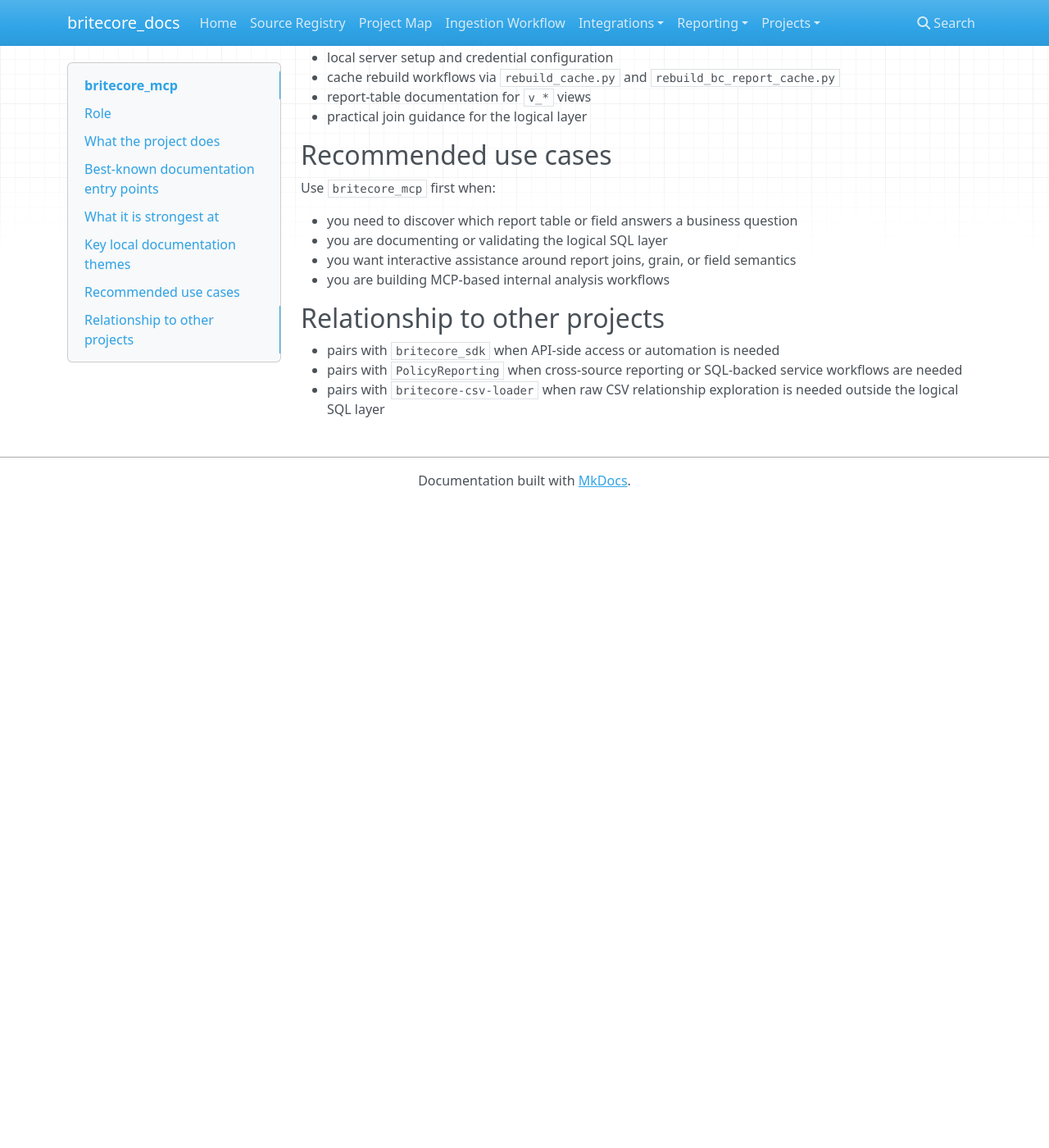
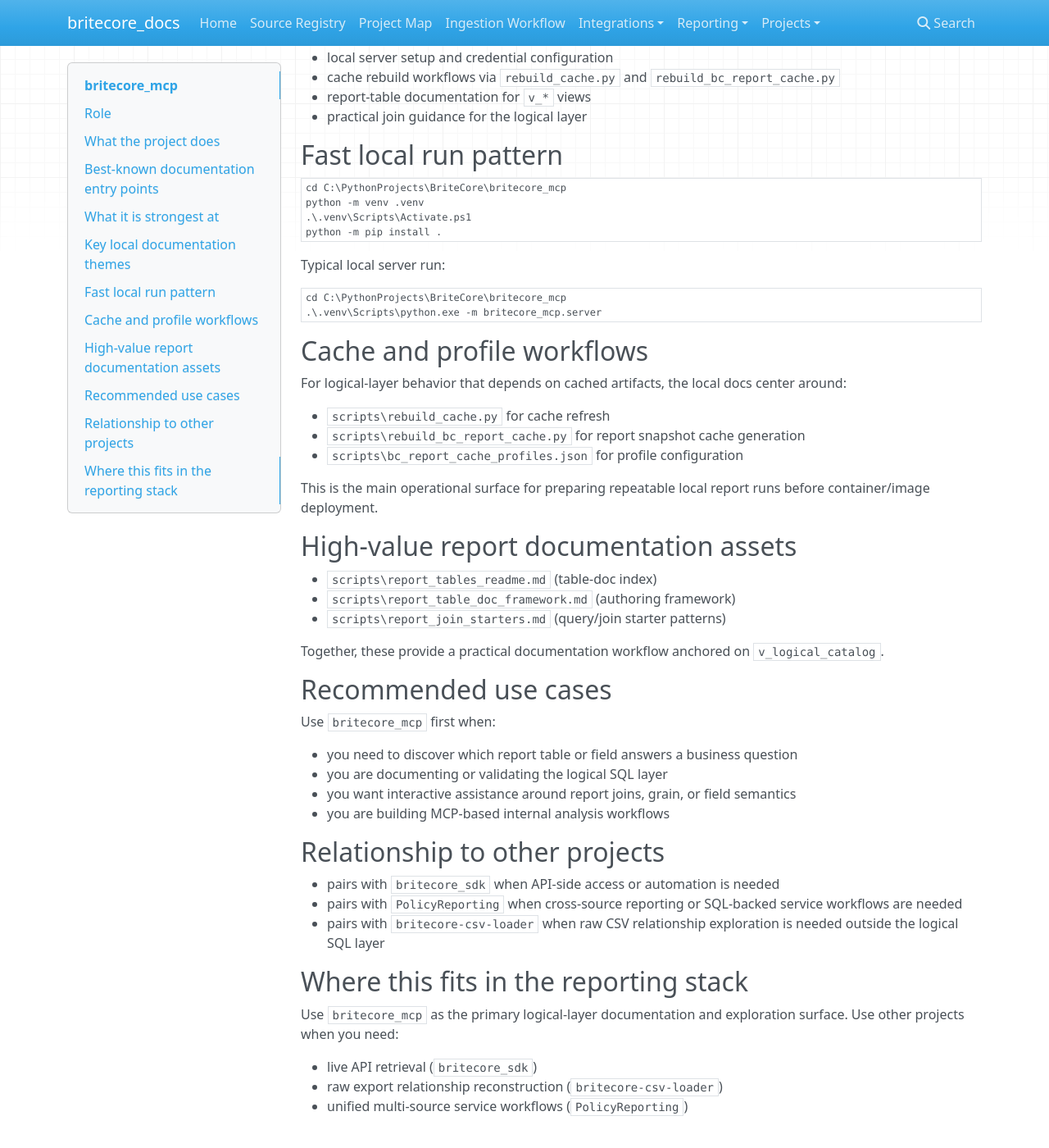
Before and after one commit to sshimek42/britecore_docs, an MkDocs documentation site: the page built from docs/projects/britecore_mcp.md, in a window 1280 px wide and 1400 px high, scrolled down 772 px. Shown: the whole window at 82% size. Built offline with MkDocs 1.6.1, drawn with Linux system fonts in a browser that asks for light colours; nearby versions of some CDN libraries; before the commit the page ends 1386 px from its top, so only the background shows below that.

Commit message:
Expand MCP and PolicyReporting project docs

````diff
--- a/docs/projects/britecore_mcp.md
+++ b/docs/projects/britecore_mcp.md
@@ -35,6 +35,40 @@
 - report-table documentation for `v_*` views
 - practical join guidance for the logical layer
 
+## Fast local run pattern
+
+```powershell
+cd C:\PythonProjects\BriteCore\britecore_mcp
+python -m venv .venv
+.\.venv\Scripts\Activate.ps1
+python -m pip install .
+```
+
+Typical local server run:
+
+```powershell
+cd C:\PythonProjects\BriteCore\britecore_mcp
+.\.venv\Scripts\python.exe -m britecore_mcp.server
+```
+
+## Cache and profile workflows
+
+For logical-layer behavior that depends on cached artifacts, the local docs center around:
+
+- `scripts\rebuild_cache.py` for cache refresh
+- `scripts\rebuild_bc_report_cache.py` for report snapshot cache generation
+- `scripts\bc_report_cache_profiles.json` for profile configuration
+
+This is the main operational surface for preparing repeatable local report runs before container/image deployment.
+
+## High-value report documentation assets
+
+- `scripts\report_tables_readme.md` (table-doc index)
+- `scripts\report_table_doc_framework.md` (authoring framework)
+- `scripts\report_join_starters.md` (query/join starter patterns)
+
+Together, these provide a practical documentation workflow anchored on `v_logical_catalog`.
+
 ## Recommended use cases
 
 Use `britecore_mcp` first when:
@@ -49,3 +83,11 @@
 - pairs with `britecore_sdk` when API-side access or automation is needed
 - pairs with `PolicyReporting` when cross-source reporting or SQL-backed service workflows are needed
 - pairs with `britecore-csv-loader` when raw CSV relationship exploration is needed outside the logical SQL layer
+
+## Where this fits in the reporting stack
+
+Use `britecore_mcp` as the primary logical-layer documentation and exploration surface. Use other projects when you need:
+
+- live API retrieval (`britecore_sdk`)
+- raw export relationship reconstruction (`britecore-csv-loader`)
+- unified multi-source service workflows (`PolicyReporting`)
--- a/docs/projects/policy_reporting.md
+++ b/docs/projects/policy_reporting.md
@@ -34,6 +34,37 @@
 - SQL Server backend configuration and probing
 - SQL schema bootstrap and loader workflows
 
+## Fast local usage pattern
+
+```python
+from policy_reporting import CrossSourcePolicyQuery
+
+query = CrossSourcePolicyQuery.from_env()
+result = query.find_by_form("HO 002*")
+print(result.summary())
+```
+
+This reflects the documented design goal: one query interface that can include BriteCore and MIPS sources when available.
+
+## SQL backend workflow notes
+
+From the local `README.md`, common operational patterns include:
+
+- installing SQL extras (`.[sqlserver]`)
+- probing connection health (`python -m policy_reporting.sql_connection --probe`)
+- bootstrapping schema from `sql/sqlserver/*` folders
+- selecting the SQL forms table via `POLICY_REPORTING_SQL_FORMS_TABLE`
+
+For teams, these steps are the critical handoff between prototype reporting and productionized SQL-backed workflows.
+
+## Source interface alignment
+
+`PolicyReporting` is designed to sit above source interfaces and DAL layers. In practice, this makes it a good place to codify:
+
+- cross-source normalization
+- report object assembly
+- stable service contracts for downstream API/UI layers
+
 ## Recommended use cases
 
 Use `PolicyReporting` first when:
@@ -48,3 +79,7 @@
 - can consume normalized logical-layer understanding from `britecore_mcp`
 - can complement `britecore_sdk` for API-fed workflows
 - can use exported/raw data patterns documented in `britecore-csv-loader`
+
+## Where this fits in the reporting stack
+
+Use `PolicyReporting` when the requirement moves beyond single-repo analysis into a shared service layer. Keep table/field semantics anchored in `britecore_mcp` docs, then map those semantics into cross-source query services here.
````
